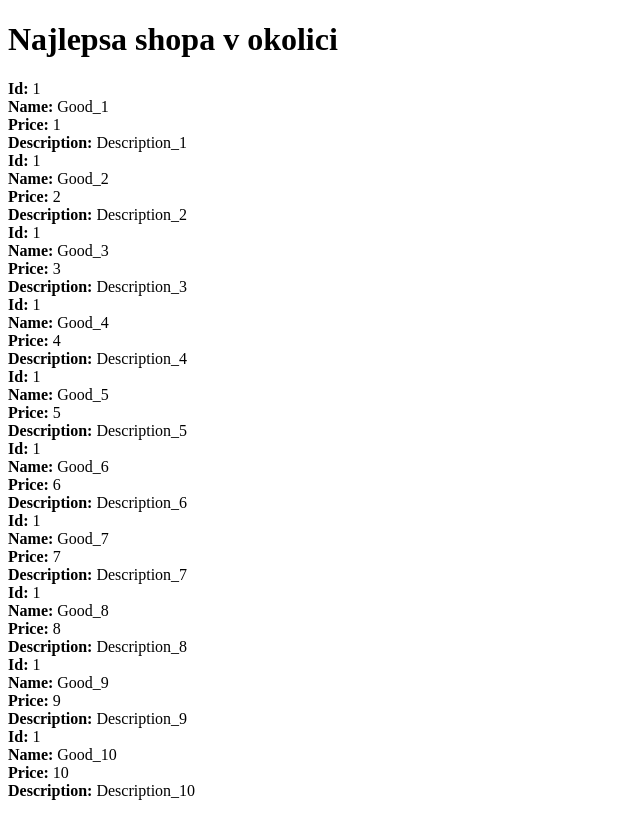
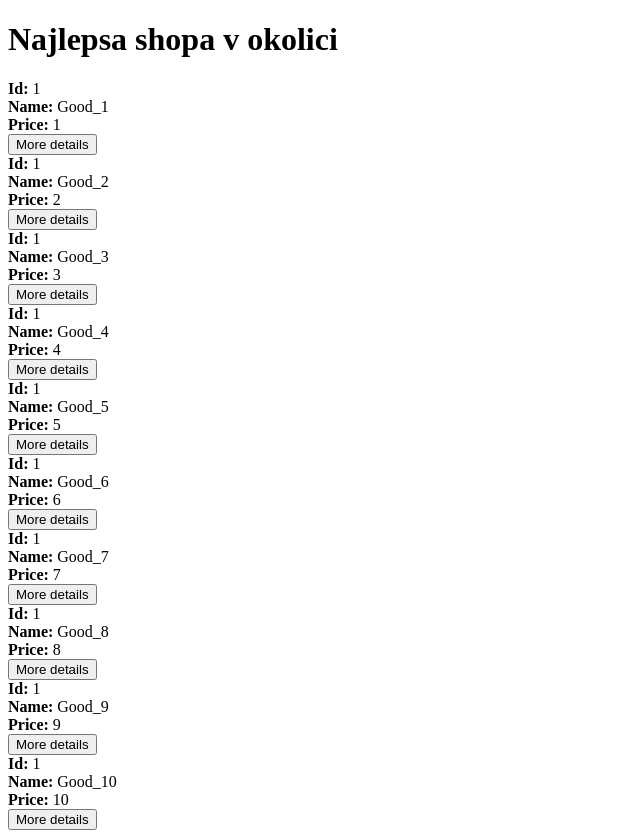
Before and after one commit to udigeri/second-hand, an Angular app: page / in a window 1280 px wide. Shown: the whole page, without its empty margins (0-640 px from the left). Before the commit the page ends 808 px from the top, so only its background shows below. Built offline with nearby package versions, Linux system fonts and the light colour scheme.

Commit message:
moreDetails

```diff
--- a/src/app/good/components/goods/goods.component.html
+++ b/src/app/good/components/goods/goods.component.html
@@ -2,5 +2,9 @@
     <strong>Id:</strong>  {{id}}<br>
     <strong>Name:</strong>  {{name}}<br>
     <strong>Price:</strong>  {{price}}<br>
-    <strong>Description:</strong>  {{description}}<br>
+    <input type="button" (click)="moreDetails=!moreDetails" value="{{moreDetails ? 'Hide details' : 'More details'}}">
+    <ng-container *ngIf="moreDetails">
+        <br>
+        <strong>Description:</strong>  {{description}}
+    </ng-container>
 </div>
--- a/src/app/good/components/goods/goods.component.ts
+++ b/src/app/good/components/goods/goods.component.ts
@@ -7,6 +7,7 @@ import { Goods } from '../../goods';
   styleUrls: ['./goods.component.css']
 })
 export class GoodsComponent implements OnInit{
+  public moreDetails: boolean = false;
   @Input()
   public goods: Goods;
 
```
